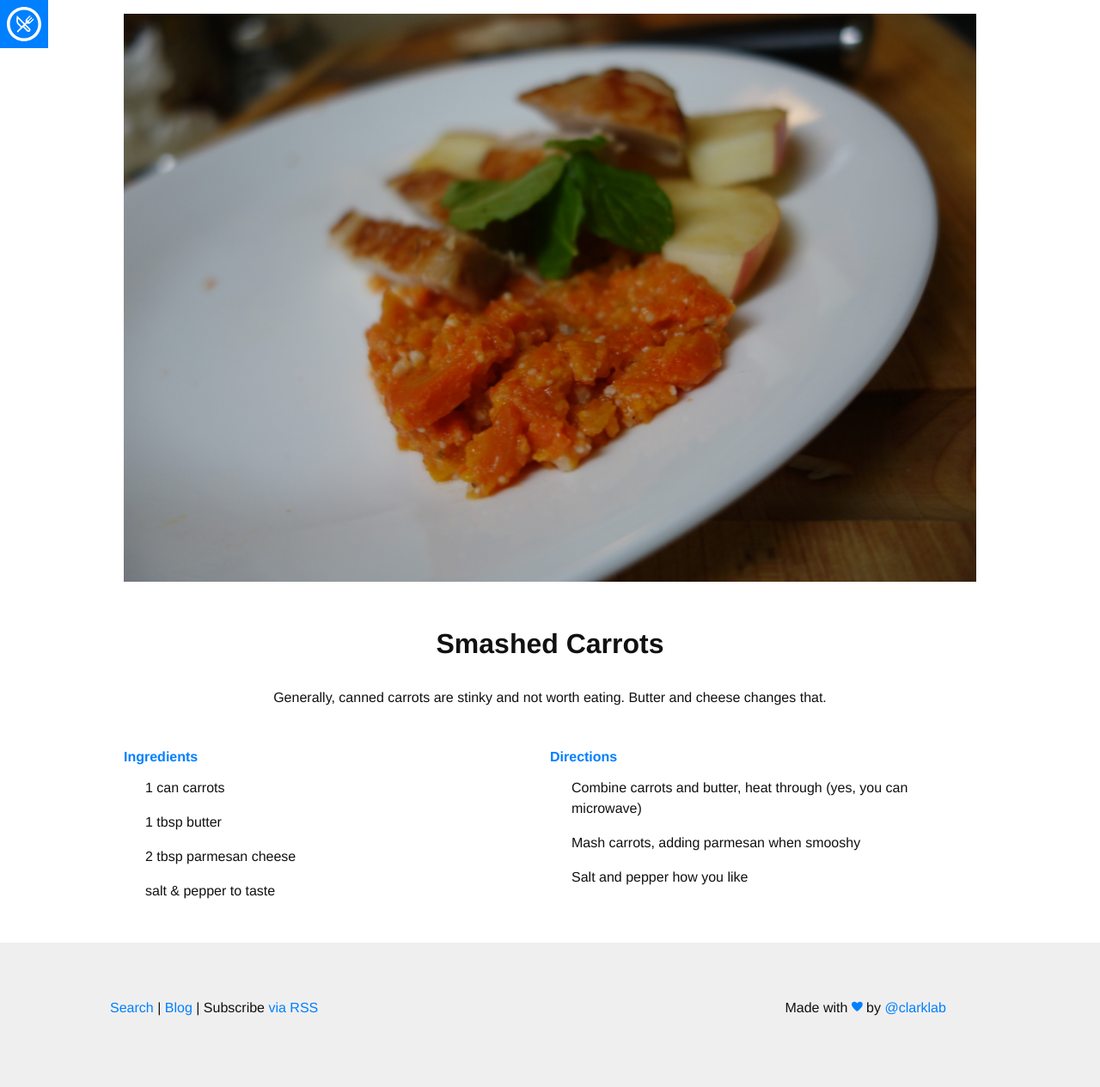
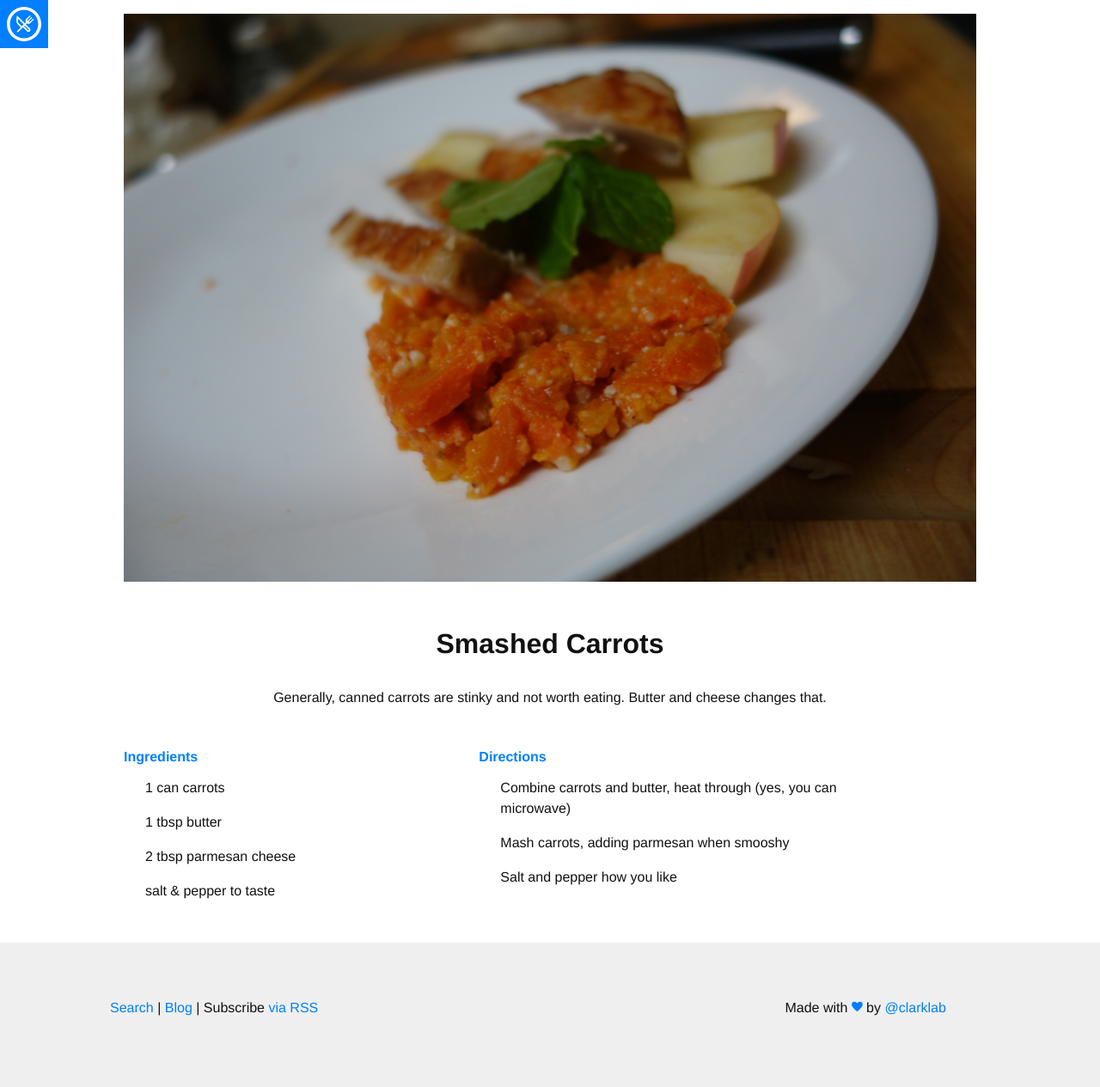
Before and after one commit to lynda365/lynda365.github.io, a Jekyll site: the page built from _recipes/smashed-carrots.md, in a window 1280 px wide. Shown: the whole page at 86% size. Built offline with Jekyll 4.4.1, drawn with Linux system fonts in a browser that asks for light colours; nearby versions of some CDN libraries; some web fonts are replaced.

Commit message:
Update recipe.html

```diff
--- a/_layouts/recipe.html
+++ b/_layouts/recipe.html
@@ -32,7 +32,7 @@
 <!-- call up recipe and directions -->
   <div class="clearfix mt3">
 
-    <div class="sm-col sm-col-6 lg-col-6">
+    <div class="sm-col sm-col-5 lg-col-5">
 
       <!-- check if it's a component-based recipe -->
       {% if page.components %}
```
